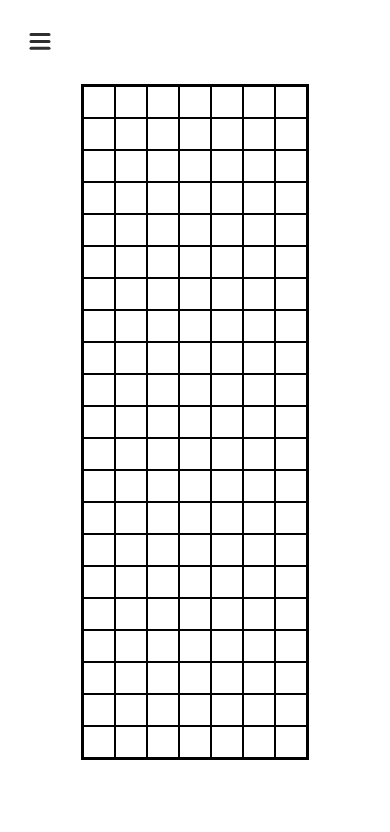
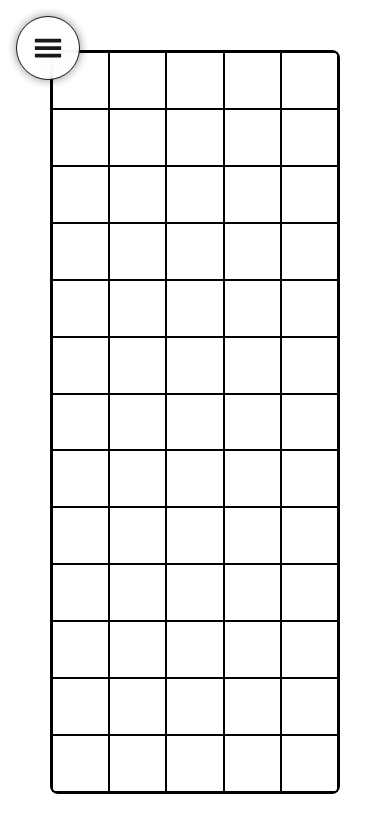
Before and after one commit to connoraleks/AISearch, a React (Create React App) app: page / in a window 390 px wide. Shown: the top 832 px of the page. Built offline with nearby package versions, Linux system fonts and the light colour scheme; the HTML template or start-up script is replaced by a standard one.

Commit message:
feat: working responsive grid outlines

```diff
--- a/src/components/MenuComponent.tsx
+++ b/src/components/MenuComponent.tsx
@@ -1,60 +1,99 @@
-import { useRef } from "react";
-import { motion, useCycle } from "framer-motion";
-import { useDimensions } from "./use-dimensions";
-import { MenuToggle } from "./MenuToggle";
+import { ReactElement, useState } from "react";
+import { motion } from "framer-motion";
+import {GiHamburgerMenu} from 'react-icons/gi';
 
-const sidebar = {
-  open: (height = 1000) => ({
-    clipPath: `circle(${height * 2 + 200}px at 40px 40px)`,
-    transition: {
-      type: "spring",
-      stiffness: 20,
-      restDelta: 2
-    }
-  }),
-  closed: {
-    clipPath: "circle(30px at 40px 40px)",
-    transition: {
-      delay: 0.5,
-      type: "spring",
-      stiffness: 400,
-      damping: 40
-    }
-  }
-};
+export const MenuComponent = ({ content, constraintRef }: { content: ReactElement<any,any>, constraintRef: React.RefObject<HTMLDivElement> }) => {
+    const [open, setOpen] = useState(false);
+    const [dragging, setDragging] = useState(false);
+    const [menuContent, setMenuContent] = useState<ReactElement<any,any> | null>(content);
 
-export const MenuComponent = ({content}: {content: any}) => {
-  const [isOpen, toggleOpen] = useCycle(false, true);
-  const containerRef = useRef(null);
-  const { height } = useDimensions(containerRef);
-
-  return (
-    <motion.nav
-      initial={false}
-      animate={isOpen ? "open" : "closed"}
-      custom={height}
-      ref={containerRef}
-    >
-      <motion.div
+    return (
+      <motion.button
+        drag
+        whileDrag={{ scale: 1.1 }}
+        dragConstraints={constraintRef}
+        onDragStart={() => setDragging(true)}
+        onDragEnd={() => setTimeout(() => setDragging(false), 100)}
+        animate={{
+          scale: open ? 1.1 : 1,
+          borderRadius: open ? "1rem" : "50%",
+          width: open ? "20rem" : "4rem",
+          height: open ? "20rem" : "4rem",
+          padding: open ? "2rem" : "0",
+          backgroundColor: open ? "gray" : "white",
+        }}
         style={{
           position: "absolute",
-          top: 0,
-          left: 0,
-          bottom: 0,
-          width: "300px",
-          background: 'white',
-          opacity: 0.95,
+          top: '1rem',
+          left: '1rem',
+          bottom: '1rem',
+          zIndex: 10,
+          borderRadius: open ? "1rem" : "50%",
+          border: '1px solid black',
+          boxShadow: '0 0 10px 0 rgba(0,0,0,0.5)',
           backdropFilter: 'blur(10px)',
-          padding: '0 2rem',
-          border: '1px solid black',
+          opacity: 0.9,
         }}
-        variants={sidebar}
+        onClick={() => dragging ? null : setOpen(!open)}
+        transition={{
+          type: "spring",
+          stiffness: 300,
+          damping: 30,
+        }}
       >
-        <div className="flex flex-col justify-center items-center h-full">
-          {content}
-        </div>
-      </motion.div>
-      <MenuToggle toggle={() => toggleOpen()} />
-    </motion.nav>
-  );
-};
+        {open ?
+          <motion.div
+            animate={{
+              opacity: open ? 1 : 0,
+              scale: open ? 1 : 0,
+            }}
+            transition={{
+              type: "spring",
+              stiffness: 300,
+              damping: 30,
+            }}
+            style={{
+              height: '100%',
+              width: '100%',
+              display: 'flex',
+              justifyContent: 'center',
+              alignItems: 'center',
+              flexDirection: 'column',
+              backgroundColor: 'white',
+              borderRadius: '1rem',
+              padding: '1rem',
+              boxShadow: '0 0 10px 0 rgba(0,0,0,0.5)',
+              opacity: 0.9,
+            }}
+            onClick={e => {
+              e.stopPropagation();
+              e.preventDefault();
+              e.nativeEvent.stopImmediatePropagation();
+            }}
+            onPointerDownCapture={e => e.stopPropagation()}
+          >
+            {menuContent}
+          </motion.div>
+          :
+          <motion.div
+            animate={{
+              opacity: !open ? 1 : 0,
+              scale: !open ? 1 : 0,
+            }}
+            transition={{
+              type: "spring",
+              stiffness: 300,
+              damping: 30,
+            }}
+            style={{
+              display: 'flex',
+              justifyContent: 'center',
+              alignItems: 'center',
+            }}
+          >
+            <GiHamburgerMenu size={30} />
+          </motion.div>
+            }
+      </ motion.button>
+    );
+  };
--- a/src/components/MenuToggle.tsx
+++ /dev/null
@@ -1,56 +0,0 @@
-import { motion } from "framer-motion";
-
-const Path = (props: any) => (
-  <motion.path
-    fill="transparent"
-    strokeWidth="3"
-    stroke="hsl(0, 0%, 18%)"
-    strokeLinecap="round"
-    {...props}
-  />
-);
-
-export const MenuToggle = ({ toggle } : {toggle: () => void}) => (
-  <button
-    onClick={toggle}
-    style={{
-      outline: 'none',
-      cursor: 'pointer',
-      position: 'absolute',
-      top: '18px',
-      left: '15px',
-      width: '50px',
-      height: '50px',
-      borderRadius: '50%',
-      background: 'transparent',
-      border: 'none',
-      display: 'flex',
-      justifyContent: 'center',
-      alignItems: 'center',
-    }}
-  >
-    <svg width="23" height="23" viewBox="0 0 23 23">
-      <Path
-        variants={{
-          closed: { d: "M 2 2.5 L 20 2.5" },
-          open: { d: "M 3 16.5 L 17 2.5" }
-        }}
-      />
-      <Path
-        d="M 2 9.423 L 20 9.423"
-        variants={{
-          closed: { opacity: 1 },
-          open: { opacity: 0 }
-        }}
-        transition={{ duration: 0.1 }}
-      />
-      <Path
-        variants={{
-          closed: { d: "M 2 16.346 L 20 16.346" },
-          open: { d: "M 3 2.5 L 17 16.346" }
-        }}
-      />
-    </svg>
-
-  </button>
-);
--- a/src/components/Search.tsx
+++ b/src/components/Search.tsx
@@ -5,25 +5,33 @@ import { useState, useRef, useEffect } from 'react';
 import { MenuComponent } from './MenuComponent';
 import Slider from '@mui/material/Slider';
 import {Box, ToggleButton, ToggleButtonGroup, Typography} from '@mui/material';
+import { animate, motion } from 'framer-motion';
 
 
 const Search = () => {
+    const windowRef = useRef<HTMLDivElement>(null); // The ref to the grid div, used to get the width and height for resizing the grid
     const gridRef = useRef<HTMLDivElement>(null); // The ref to the grid div, used to get the width and height for resizing the grid
     const [grid, setGrid] = useState<Grid>(Utils.createGrid( 10, 10)); // The grid object, composed of {nodes: Node[][], start: Node | null, end: Node | null, width: number, height: number}
-    const [numRows, setNumRows] = useState<number>(10); // The number of rows in the grid
-    const [numCols, setNumCols] = useState<number>(10); // The number of columns in the grid
-    const [nodeSize, setNodeSize] = useState<number>(32); // The size of each node in the grid
-    const [padding, setPadding] = useState<number>(75); // The padding around the grid
+    const [numRows, setNumRows] = useState<number | null>(null); // The number of rows in the grid
+    const [numCols, setNumCols] = useState<number | null>(null); // The number of columns in the grid
+    const [nodeSize, setNodeSize] = useState<number>(55); // The size of each node in the grid
+    const padding = 50; // The padding around the grid
     const [drawMode, setDrawMode] = useState<DrawType | null>(null); // The current draw mode, either 'wall', 'start', 'end', or null
-    // UseEffect to resize the grid when either the gridRef, numRows, or numCols change
+    const [mouseDown, setMouseDown] = useState<boolean>(false); // Whether or not the mouse is currently down
+    // UseEffect to resize the grid when either the windowRef, numRows, or numCols change
     useEffect(() => {
-        if (gridRef.current && numRows && numCols && nodeSize && padding) {
-            if(Math.floor((gridRef.current.clientHeight - (padding * 2)) / nodeSize) !== numRows || Math.floor((gridRef.current.clientWidth - (padding * 2)) / nodeSize) !== numCols) {
-                setNumCols(Math.floor((gridRef.current.clientWidth - (padding * 2)) / nodeSize));
-                setNumRows(Math.floor((gridRef.current.clientHeight - (padding * 2)) / nodeSize));
-                setGrid(Utils.createGrid(Math.floor((gridRef.current.clientWidth - (padding * 2)) / nodeSize), Math.floor((gridRef.current.clientHeight - (padding * 2)) / nodeSize)));
+        const resizeGrid = () => {
+            if(gridRef.current){
+                const {width, height} = gridRef.current.getBoundingClientRect();
+                const numRows = Math.floor((height) / nodeSize);
+                const numCols = Math.floor((width) / nodeSize);
+                setNumRows(numRows);
+                setNumCols(numCols);
+                setGrid(Utils.createGrid(numCols, numRows));
             }
         }
+        window.addEventListener('resize', resizeGrid);
+        resizeGrid();
     }, [gridRef, numRows, numCols, nodeSize, padding]);
 
     // JSX element to be passed to MenuCompoenent as a propm, used to control the grid. It will be the content of the menu
@@ -38,7 +46,7 @@ const Search = () => {
                     alignItems: 'center',
                 }}
             >
-                <Typography id='input-slider' gutterBottom>
+                <Typography id='input-slider' gutterBottom sx={{fontWeight: 'medium'}} variant='h6'>
                     Draw Controls
                 </Typography>
                 <ToggleButtonGroup
@@ -95,63 +103,56 @@ const Search = () => {
                 </ToggleButtonGroup>
             </Box>
             <Slider
-                defaultValue={32}
+                defaultValue={nodeSize}
                 aria-label='Node Size'
                 valueLabelDisplay='auto'
-                step={1}
-                min={1}
+                step={5}
+                min={20}
                 max={100}
                 onChangeCommitted={(event, value) => setNodeSize(value as number)}
             />
-            <Slider
-                defaultValue={75}
-                aria-label='Padding'
-                valueLabelDisplay='auto'
-                step={1}
-                min={1}
-                max={100}
-                onChangeCommitted={(event, value) => setPadding(value as number)}
-            />
         </div>
     );
+    const handleNodeClick = (node: Node, rowIndex: number, nodeIndex: number) => {
+        if(drawMode === DrawType.Start && !grid.startNode) {
+            grid.nodes[rowIndex][nodeIndex].type = NodeType.Start;
+            grid.startNode = grid.nodes[rowIndex][nodeIndex];
+        } else if(drawMode === DrawType.Start && grid.startNode){
+            grid.nodes[rowIndex][nodeIndex].type = node.type === NodeType.Start ? NodeType.Default : NodeType.Start;
+            if(node.type === NodeType.Start) {
+                grid.startNode = null;
+            } else {
+                grid.startNode.type = NodeType.Default;
+                grid.startNode = grid.nodes[rowIndex][nodeIndex];
+            }
+        }
+    }
+
 
     // JSX element to be returned by the Search component
     return (
         <>
-            <MenuComponent content={menuContent} />
-            <div className='w-full h-full flex flex-col justify-center items-center' ref={gridRef}>
-                <div className='flex flex-col justify-center items-center border-2 border-black'>
+            <motion.div className='w-full h-full flex flex-col justify-center items-center' ref={windowRef} style={{padding: padding}}>
+                <MenuComponent content={menuContent} constraintRef={windowRef} />
+                <motion.div className='w-full h-full flex flex-col justify-center items-center border-2 border-black rounded-lg overflow-visible' ref={gridRef}>
                     {grid.nodes.map((row, rowIndex) => {
                         return (
-                            <div className='flex' key={rowIndex}>
+                            <motion.div className='w-full h-full flex flex-row justify-center items-center' key={rowIndex}>
                                 {row.map((node, nodeIndex) => {
                                     return (
-                                        <div
-                                            style = {{width: `${nodeSize}px`, height: `${nodeSize}px`}}
-                                            className={`border border-black flex justify-center items-center ${
-                                                node.type === NodeType.Start
-                                                    ? 'bg-start'
-                                                    : node.type === NodeType.End
-                                                    ? 'bg-end'
-                                                    : node.status === NodeStatus.Visited
-                                                    ? 'bg-visited'
-                                                    : node.status === NodeStatus.Path
-                                                    ? 'bg-path'
-                                                    : node.type === NodeType.Wall
-                                                    ? 'bg-wall'
-                                                    : ''
-                                            }`}
-                                            key={nodeIndex}
-                                        ></div>
+                                        <motion.div
+                                            className='w-full h-full flex flex-row justify-center items-center overflow-hidden border border-black'
+                                        >
+                                        </motion.div>
                                     );
                                 })}
-                            </div>
+                            </motion.div>
                         );
-                    })
-                    }
-                </div>
-            </div>
+                    })}
+                </motion.div>
+            </motion.div>
         </>
     );
 }
+
 export default Search;
```
Also changed, not shown: 1 other file (tests, documents, lock files or other folders).
